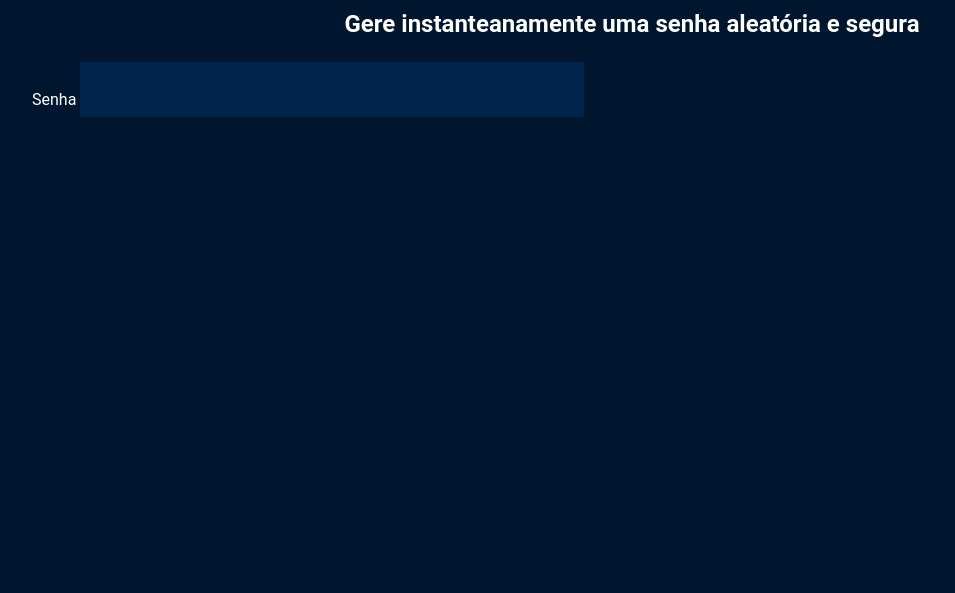
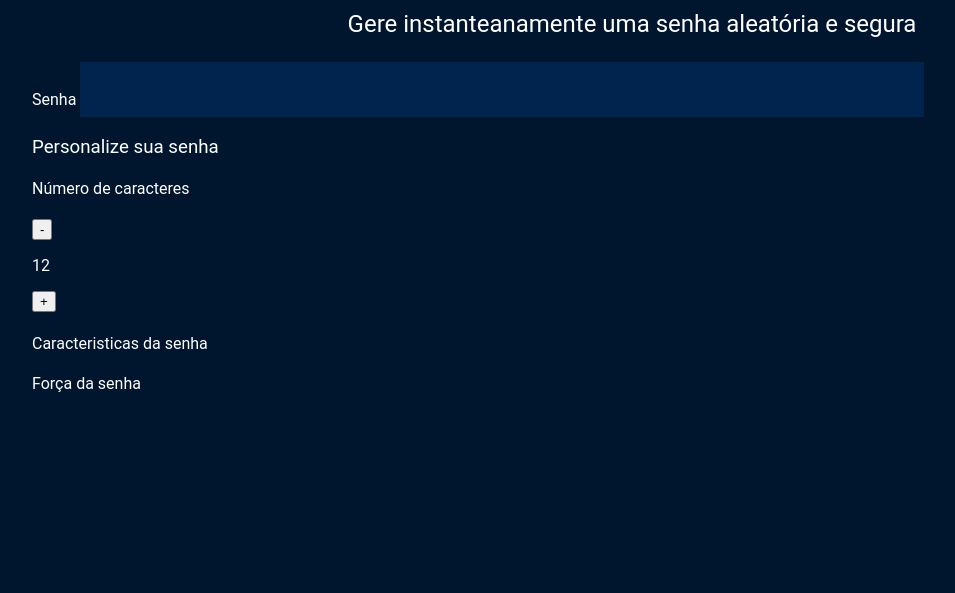
Before and after one commit to isneik/Gerador-de-Senha, a plain HTML site: page index.html in a window 1280 px wide. Shown: the part 207-800 px from the top of the page, without its empty margins (8-963 px from the left). Drawn offline with Linux system fonts and the light colour scheme.

Commit message:
CLASSE OK

```diff
--- a/index.html
+++ b/index.html
@@ -19,6 +19,25 @@
             <label for="senha">Senha</label>
             <input name="senha" type="text" id="campo-senha">
         </div>
+        <div class="parametro">
+            <h3 class="parametro-titulo"> Personalize sua senha</h3>
+            <div class="parametro-coluna__senha">
+                <div class="parametro-senha">
+                    <h4 class="parametro-senha_-titulo">Número de caracteres</h4>
+                    <div class="parametro-senha-botoes">
+                        <button class="parametro-senha__botao">-</button>
+                        <p class="parametro-senha__texto">12</p>
+                        <button class="parametro-senha__botao">+</button>
+                    </div>
+                </div>
+                <div class="parametro-senha">
+                    <h4 class="parametro-senha__titulo">Caracteristicas da senha</h4>
+                </div>
+                <div class="parametro-senha">
+                    <h4 class="parametro-senha__titulo">Força da senha</h4>
+                </div>
+                </div>
+            </div>
         </section>
 </body>
 </html>
--- a/style.css
+++ b/style.css
@@ -9,6 +9,10 @@
     --roboto: 'Roboto', sans-serif;
     --roboto-mono: 'Roboto Mono', monospace;
     }
+
+*{
+    font-weight: 400;
+}
 
 body{
     color: var(--branco);
@@ -24,26 +28,32 @@ body{
     .titulo-secundario{
         font-size: 24px;
     }
+
     .conteudo-titulo{
         text-align: center;
         margin-top: 80px;
     }
+
     .conteudo-semha {
         margin-top: 80px;
         background: var(--fundo-senha);
         padding: 24px;
         border-bottom: 6px solid var(--borda);
     }
+
 #campo-senha{
     background-color: var(--fundo-senha);
     border: none;
     color: var(--branco);
     font-family: var(--roboto-mono);
     font-size: 40px;
+    width: 70%;
 }
+
 #campo-senha:focus{
     outline: none;
 }
+
 .conteudo{
     max-width: 1200px;
     margin: 0 auto;
```
